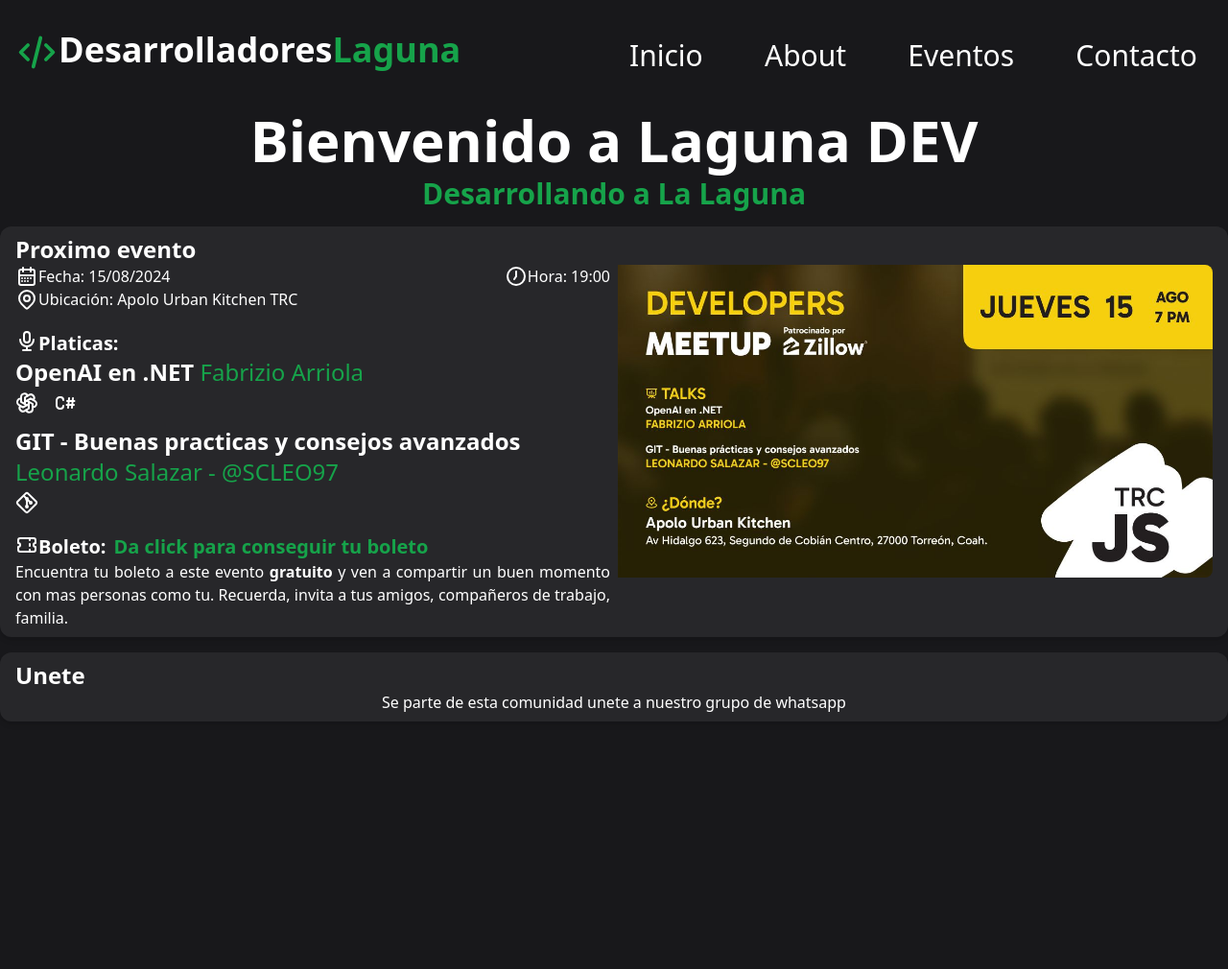
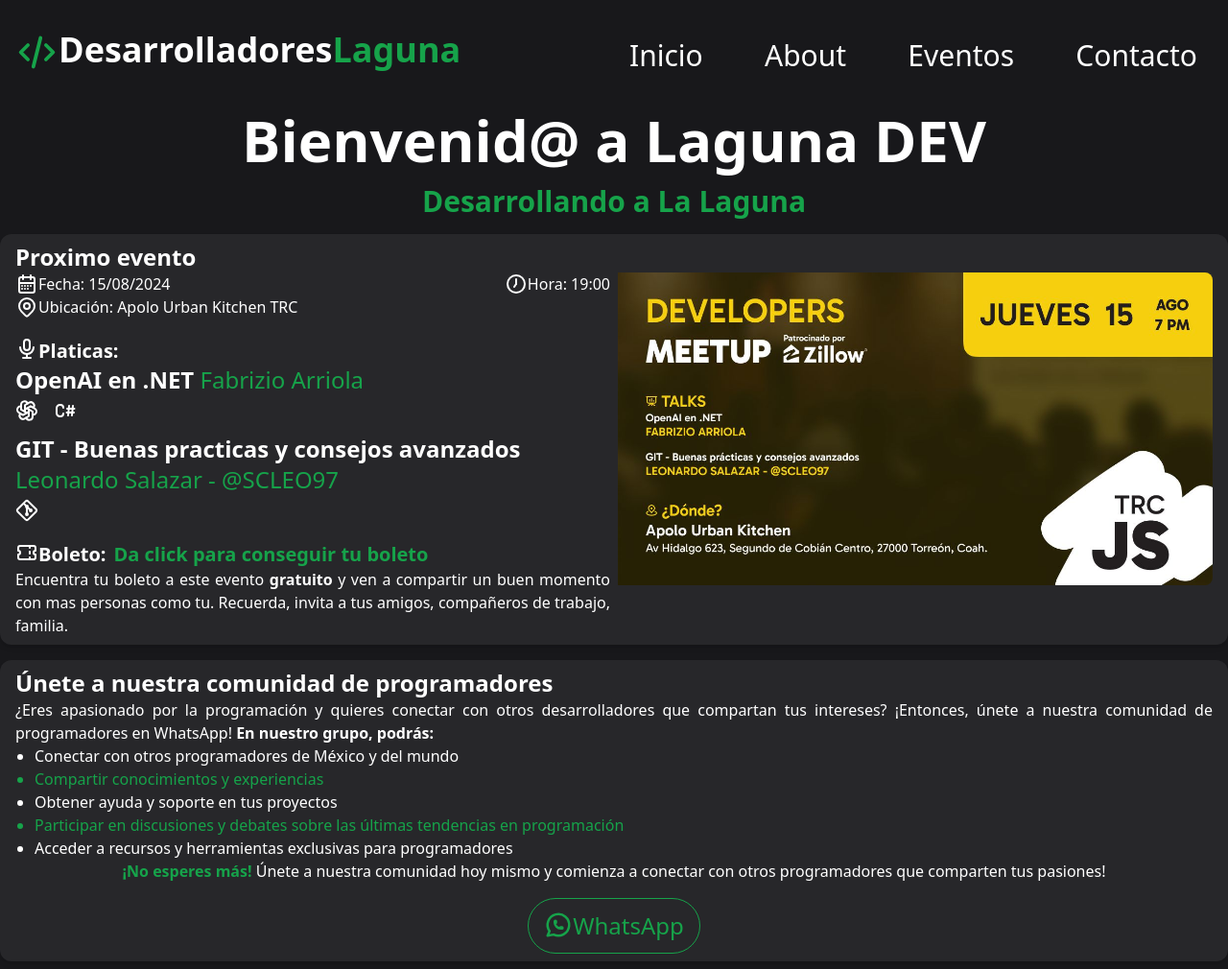
Before and after one commit to Jorki3/laguna-dev, an Astro site: page / in a window 1280 px wide. Shown: the whole page at 96% size. Before the commit the page ends 800 px from the top, so only its background shows below. Built offline with nearby package versions, Linux system fonts and the light colour scheme; Astro itself is replaced by a stand-in of ours.

Commit message:
Whatsapp invite

```diff
--- a/src/pages/index.astro
+++ b/src/pages/index.astro
@@ -6,8 +6,8 @@ import { Image } from "astro:assets";
 ---
 
 <Layout title="Bienvenido">
-  <div class="text-center space-y-2">
-    <h1 class="text-center text-6xl font-black">Bienvenido a Laguna DEV</h1>
+  <div class="text-center space-y-4">
+    <h1 class="text-center text-6xl font-black">Bienvenid@ a Laguna DEV</h1>
 
     <p class="text-green-600 text-3xl font-bold">Desarrollando a La Laguna</p>
   </div>
@@ -261,10 +261,54 @@ import { Image } from "astro:assets";
   </div>
 
   <div class="mt-4">
-    <Card title="Unete">
+    <Card title="Únete a nuestra comunidad de programadores">
+      <p class="text-justify">
+        ¿Eres apasionado por la programación y quieres conectar con otros
+        desarrolladores que compartan tus intereses? ¡Entonces, únete a nuestra
+        comunidad de programadores en WhatsApp! <b>En nuestro grupo, podrás:</b>
+      </p>
+
+      <ul class="list-disc ml-5">
+        <li>Conectar con otros programadores de México y del mundo</li>
+        <li class="text-green-600">Compartir conocimientos y experiencias</li>
+        <li>Obtener ayuda y soporte en tus proyectos</li>
+        <li class="text-green-600">
+          Participar en discusiones y debates sobre las últimas tendencias en
+          programación
+        </li>
+        <li>Acceder a recursos y herramientas exclusivas para programadores</li>
+      </ul>
+
       <p class="text-center">
-        Se parte de esta comunidad unete a nuestro grupo de whatsapp
+        <span class="text-green-600 font-bold">¡No esperes más!</span> Únete a nuestra
+        comunidad hoy mismo y comienza a conectar con otros programadores que comparten
+        tus pasiones!
       </p>
+
+      <!-- TODO: Convertir en etiqueta a para enviar a whatsapp -->
+      <button
+        class="px-4 py-3 text-center text-2xl flex text-green-600 border mx-auto mt-4 border-green-600 hover:bg-green-600 hover:text-zinc-800 border-spacing-1 rounded-full transition ease-in-out hover:ease-in hover:animate-pulse hover:-translate-y-1"
+      >
+        <span>
+          <svg
+            xmlns="http://www.w3.org/2000/svg"
+            width="30"
+            height="30"
+            viewBox="0 0 24 24"
+            fill="none"
+            stroke="currentColor"
+            stroke-width="2"
+            stroke-linecap="round"
+            stroke-linejoin="round"
+            class="icon icon-tabler icons-tabler-outline icon-tabler-brand-whatsapp"
+            ><path stroke="none" d="M0 0h24v24H0z" fill="none"></path><path
+              d="M3 21l1.65 -3.8a9 9 0 1 1 3.4 2.9l-5.05 .9"></path><path
+              d="M9 10a.5 .5 0 0 0 1 0v-1a.5 .5 0 0 0 -1 0v1a5 5 0 0 0 5 5h1a.5 .5 0 0 0 0 -1h-1a.5 .5 0 0 0 0 1"
+            ></path></svg
+          >
+        </span>
+        WhatsApp
+      </button>
     </Card>
   </div>
 </Layout>
```
